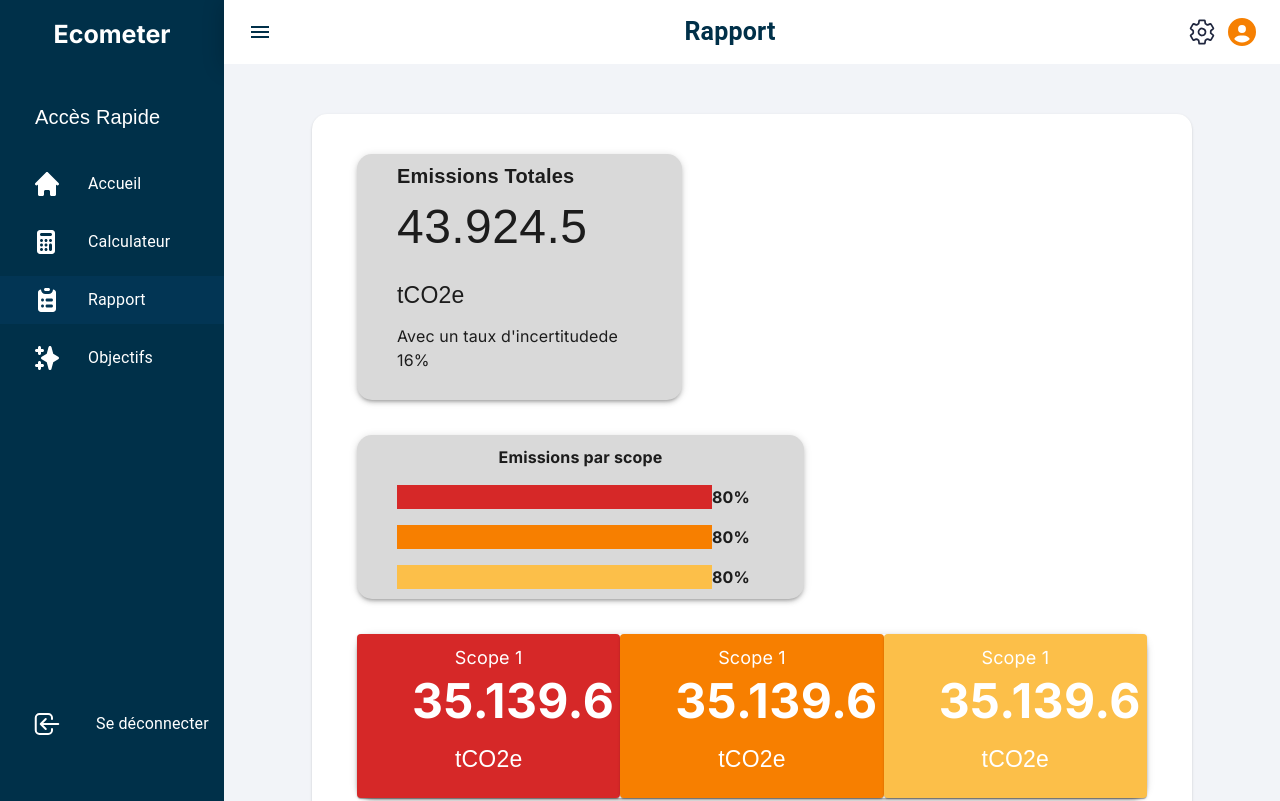
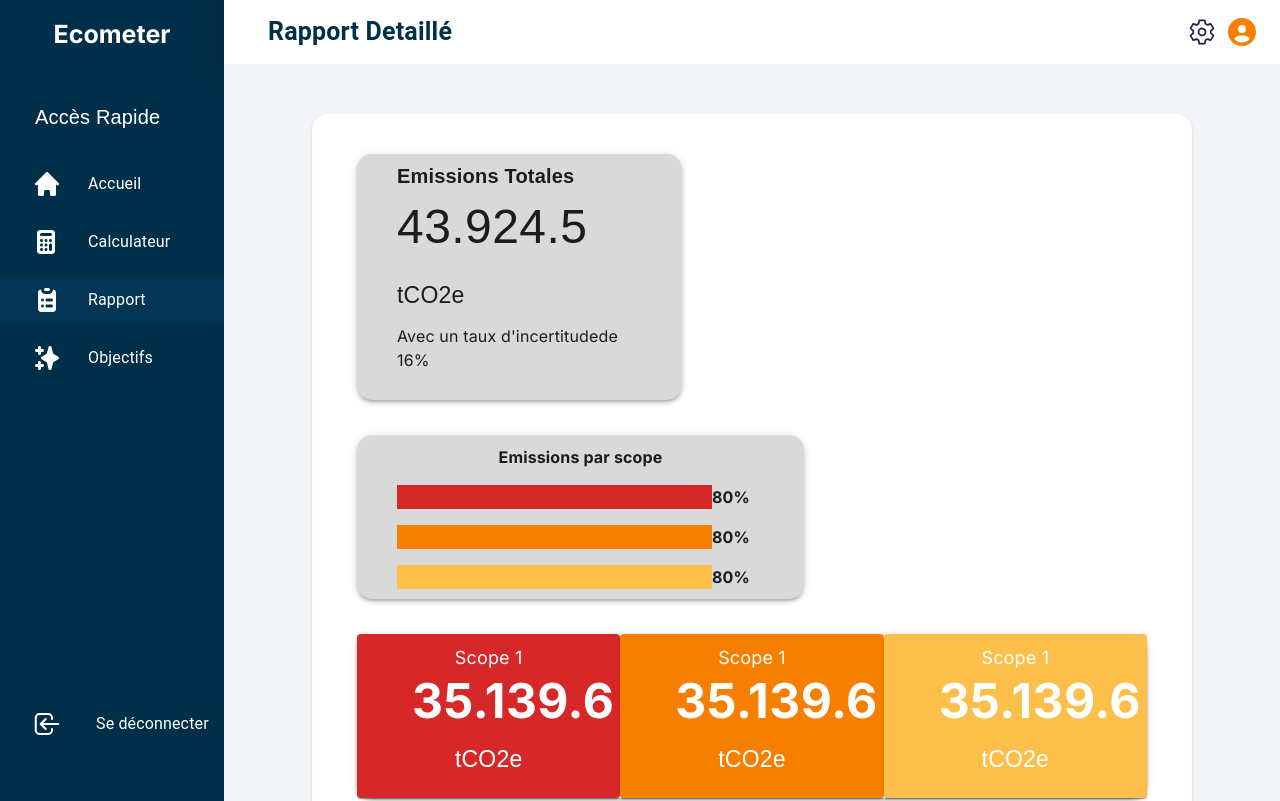
Before and after one commit to AzzouzAimen/Ecometer, a React (Vite) app in the folder frontend/: page /rapport in a window 1280 px wide. Shown: the top 801 px of the page. Built offline with nearby package versions, Linux system fonts and the light colour scheme; a web font is replaced by a local one.

Commit message:
midifRapportDetailées

```diff
--- a/frontend/src/Auth/Pages/Rapport.jsx
+++ b/frontend/src/Auth/Pages/Rapport.jsx
@@ -30,7 +30,7 @@ const Rapport = () => {
         <Grid container height={'auto'}>
           {/* Header */}
           <Grid item height={'64px'} xs={12} sx={{ fontFamily: 'Inter, sans-serif' }}>
-            <AppBarComponent title="Rapport" />
+            <AppBarComponent title={showFirstMain ? "Rapport" : "Rapport Detaillé"} />
           </Grid>
 
           {/* Main Content Body */}
```
